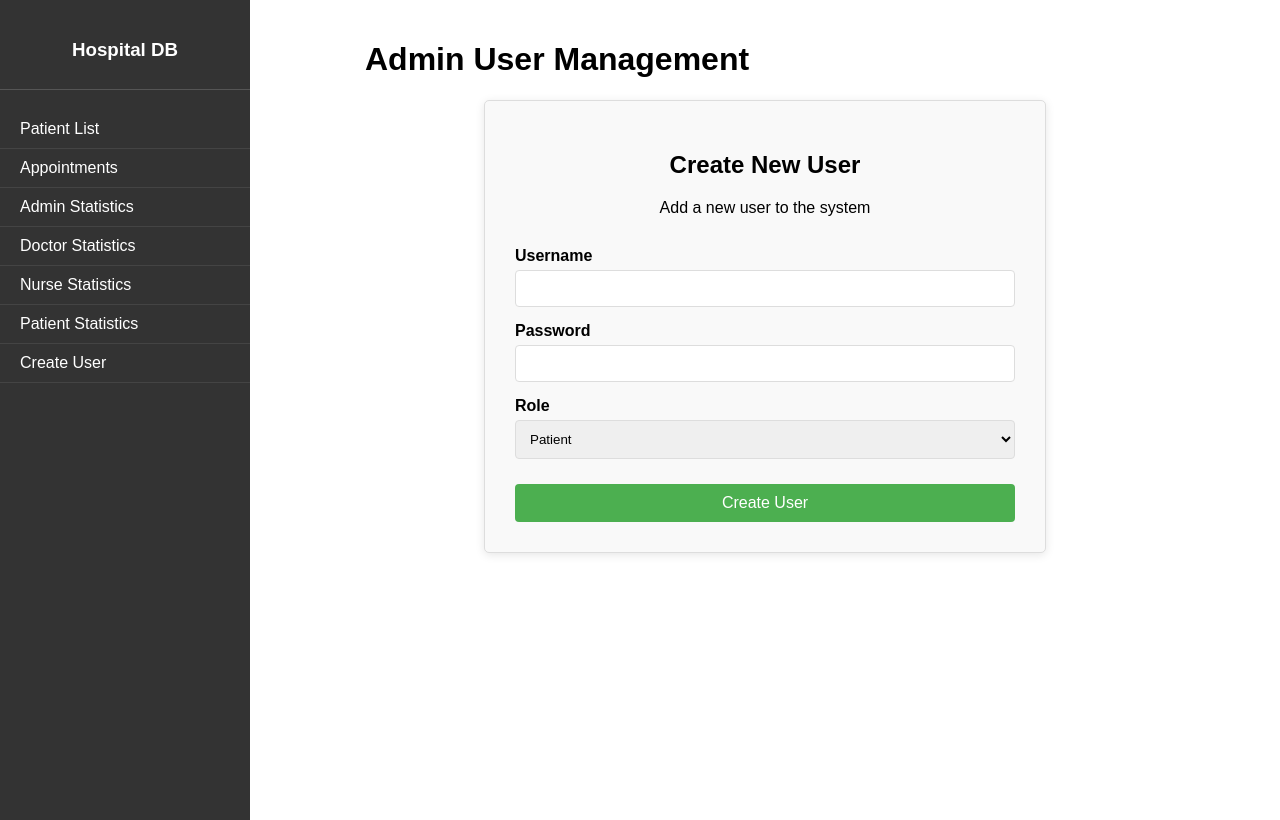
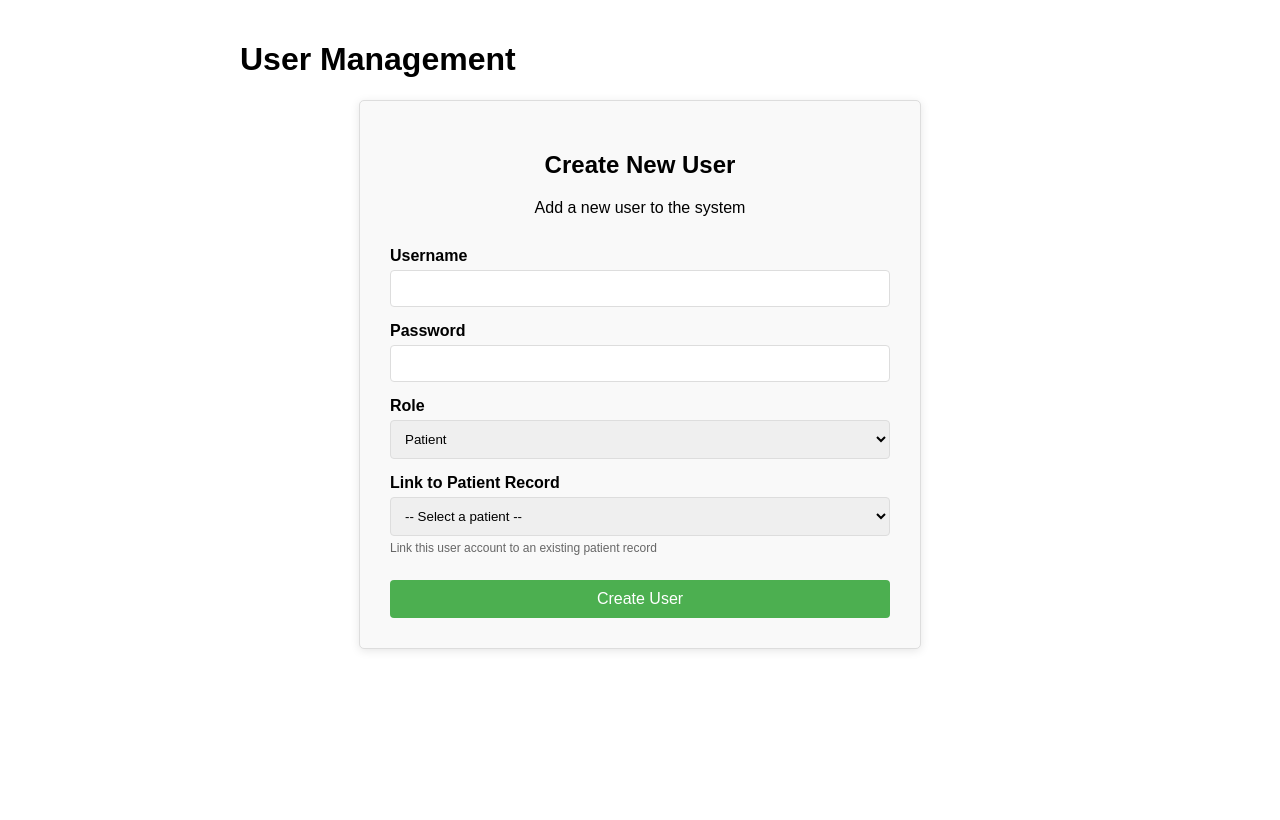
Before and after one commit to ryan-webster-vt/Hospital-Database, a Flask app: template templates/admin_create_user.html in a window 1280 px wide. After the commit the page ends 651 px from the top, so only its background shows below. Run offline with Flask 3, Linux system fonts and the light colour scheme; the template is opened without the code that fills it, so the values that code supplies are empty.

Commit message:
added full user support

```diff
--- a/app.py
+++ b/app.py
@@ -200,23 +200,23 @@ def list_patients():
             connection.close()
 
 # Adds user to user table
-def create_user(username, password, role):
+def create_user(username, password, role, patient_id=None):
     connection = get_connection()
     cursor = connection.cursor()
     hashed_pw = generate_password_hash(password)
-    sql = "INSERT INTO users (username, password_hash, role) VALUES (%s, %s, %s)"
-    cursor.execute(sql, (username, hashed_pw, role))
+    sql = "INSERT INTO users (username, password_hash, role, patient_id) VALUES (%s, %s, %s, %s)"
+    cursor.execute(sql, (username, hashed_pw, role, patient_id))
     connection.commit()
     connection.close()
 
 def validate_user(username, password):
     connection = get_connection()
     cursor = connection.cursor()
-    cursor.execute("SELECT user_id, password_hash, role FROM users WHERE username = %s", (username,))
+    cursor.execute("SELECT user_id, password_hash, role, patient_id FROM users WHERE username = %s", (username,))
     result = cursor.fetchone()
     connection.close()
     if result and check_password_hash(result[1], password):
-        return {"user_id": result[0], "username": username, "role": result[2]}
+        return {"user_id": result[0], "username": username, "role": result[2], "patient_id": result[3]}
     return None
 
 @app.route("/signup", methods = ["GET", "POST"])
@@ -225,9 +225,27 @@ def signup():
         username = request.form["username"]
         password = request.form["password"]
         role = request.form["role"]
-        create_user(username, password, role)
-        return redirect("/login")
-    return render_template("signup.html")
+
+        # Only try to get patient_id if the role is 'patient'
+        patient_id = None
+        if role == 'patient' and 'patient_id' in request.form and request.form['patient_id']:
+            patient_id = request.form['patient_id']
+
+        try:
+            create_user(username, password, role, patient_id)
+            flash(f"Account created successfully! Please log in.")
+            return redirect("/login")
+        except Exception as e:
+            flash(f"Error creating account: {str(e)}")
+
+    # Get list of patients for the dropdown - only needed for the patient role
+    connection = get_connection()
+    cursor = connection.cursor()
+    cursor.execute("SELECT patient_id, first_name, last_name FROM patients ORDER BY last_name, first_name")
+    patients = cursor.fetchall()
+    connection.close()
+
+    return render_template("signup.html", patients=patients)
 
 @app.route("/login", methods = ["GET", "POST"])
 def login():
@@ -235,6 +253,7 @@ def login():
         user = validate_user(request.form["username"], request.form["password"])
         if user:
             session["user"] = user
+            flash(f"Welcome, {user['username']}!")
             return redirect("/list")
         else:
             flash("Invalid credentials.")
@@ -275,21 +294,33 @@ def login_required(role=None):
     return wrapper
 
 @app.route("/admin/create_user", methods=["GET", "POST"])
-#@login_required(role="admin")
+@login_required(role="admin")
 def admin_create_user():
     if request.method == "POST":
         username = request.form["username"]
         password = request.form["password"]
         role = request.form["role"]
 
+        # Only try to get patient_id if the role is 'patient'
+        patient_id = None
+        if role == 'patient' and 'patient_id' in request.form and request.form['patient_id']:
+            patient_id = request.form['patient_id']
+
         try:
-            create_user(username, password, role)
+            create_user(username, password, role, patient_id)
             flash(f"User '{username}' created successfully as {role}.")
             return redirect("/admin/create_user")
         except Exception as e:
             flash(f"Error creating user: {str(e)}")
 
-    return render_template("admin_create_user.html")
+    # Get list of patients for the dropdown
+    connection = get_connection()
+    cursor = connection.cursor()
+    cursor.execute("SELECT patient_id, first_name, last_name FROM patients ORDER BY last_name, first_name")
+    patients = cursor.fetchall()
+    connection.close()
+
+    return render_template("admin_create_user.html", patients=patients)
 
 # --------------------------
 # New Statistical Reports Routes
@@ -297,7 +328,7 @@ def admin_create_user():
 
 # ADMIN STATISTICS
 @app.route("/stats/admin")
-#@login_required(role="admin")
+@login_required(role="admin")
 def admin_stats():
     try:
         connection = get_connection()
@@ -337,7 +368,7 @@ def admin_stats():
 
 # DOCTOR STATISTICS
 @app.route("/stats/doctor")
-#@login_required(role="doctor")
+@login_required(role="doctor")
 def doctor_stats():
     try:
         connection = get_connection()
@@ -387,7 +418,7 @@ def doctor_stats():
 
 # NURSE STATISTICS
 @app.route("/stats/nurse")
-#@login_required(role="nurse")
+@login_required(role="nurse")
 def nurse_stats():
     try:
         connection = get_connection()
@@ -450,16 +481,28 @@ def nurse_stats():
 
 # PATIENT STATISTICS
 @app.route("/stats/patient")
-#@login_required(role="patient")
+@login_required(role="patient")
 def patient_stats():
     try:
-        # For demonstration purposes, we'll show stats for a mock patient
-        # Later this would be tied to the logged-in user's patient ID
         connection = get_connection()
         cursor = connection.cursor()
 
-        # Use a sample patient ID for now
-        patient_id = 1  # Sample patient ID
+        # Get the patient_id of the logged in user
+        # Check if user has a patient_id associated with their account
+        if 'user' in session and session['user'].get('patient_id'):
+            patient_id = session['user']['patient_id']
+            print(patient_id)
+        else:
+            return "Your user account is not linked to any patient record. Please contact the administrator."
+
+        # Get patient name for displaying in the template
+        cursor.execute("SELECT first_name, last_name FROM patients WHERE patient_id = %s", (patient_id,))
+        patient_name = cursor.fetchone()
+
+        if not patient_name:
+            return "Patient record not found. Please contact the administrator."
+
+        patient_fullname = f"{patient_name[0]} {patient_name[1]}"
 
         # 1. Number of appointments for this patient
         cursor.execute("SELECT COUNT(*) FROM appointments WHERE patient_id = %s", (patient_id,))
@@ -472,21 +515,44 @@ def patient_stats():
         # 3. Total dosage amount from prescriptions (SUM)
         cursor.execute("SELECT SUM(dosage) FROM prescriptions WHERE patient_id = %s", (patient_id,))
         total_dosage = cursor.fetchone()[0]
+        total_dosage = total_dosage if total_dosage else 0  # Handle None result
 
         # 4. Average prescription dosage (AVG)
         cursor.execute("SELECT AVG(dosage) FROM prescriptions WHERE patient_id = %s", (patient_id,))
         avg_dosage = cursor.fetchone()[0]
+        avg_dosage = avg_dosage if avg_dosage else 0  # Handle None result
 
         # 5. Number of treatments received (from the treats table)
         cursor.execute("SELECT COUNT(*) FROM treats WHERE patient_id = %s", (patient_id,))
         treatments_count = cursor.fetchone()[0]
 
+        # 6. Get medical record information for this patient
+        cursor.execute("""
+            SELECT m.sex, m.height, m.vaccination_count
+            FROM medical_record m
+            JOIN patients p ON m.medical_record_id = p.medical_record_id
+            WHERE p.patient_id = %s
+        """, (patient_id,))
+        medical_record = cursor.fetchone()
+
+        # Set default values if no medical record exists
+        sex = height = vaccination_count = "No data"
+        if medical_record:
+            sex = medical_record[0] if medical_record[0] else "Not specified"
+            height = medical_record[1] if medical_record[1] else "Not specified"
+            vaccination_count = medical_record[2] if medical_record[2] else 0
+
         return render_template("patient_stats.html",
+                               patient_id=patient_id,
+                               patient_name=patient_fullname,
                                appointments_count=appointments_count,
                                prescriptions_count=prescriptions_count,
                                total_dosage=total_dosage,
                                avg_dosage=avg_dosage,
-                               treatments_count=treatments_count)
+                               treatments_count=treatments_count,
+                               sex=sex,
+                               height=height,
+                               vaccination_count=vaccination_count)
     except Exception as e:
         return f"Error generating patient statistics: {str(e)}"
     finally:
--- a/mysql_connection.py
+++ b/mysql_connection.py
@@ -9,7 +9,7 @@ load_dotenv()
 config = {
     'host': os.getenv('DB_HOST', 'localhost'),
     'user': os.getenv('DB_USER', 'root'),
-    'password': os.getenv('DB_PASSWORD', 'password2357!'),
+    'password': os.getenv('DB_PASSWORD'),
     'database': os.getenv('DB_NAME', 'hospital')
 }
 
--- a/templates/admin_create_user.html
+++ b/templates/admin_create_user.html
@@ -132,26 +132,20 @@
         tr:nth-child(even) {
             background-color: #f9f9f9;
         }
+        .help-text {
+            font-size: 12px;
+            color: #666;
+            margin-top: 5px;
+        }
+        /* Make sure the patient-selection div is visible by default */
+        #patient-selection {
+            display: block;
+        }
     </style>
 </head>
 <body>
-    <div class="sidebar">
-        <div class="sidebar-header">
-            <h3>Hospital DB</h3>
-        </div>
-        <ul class="sidebar-nav">
-            <li><a href="/list">Patient List</a></li>
-            <li><a href="/appointments">Appointments</a></li>
-            <li><a href="/stats/admin">Admin Statistics</a></li>
-            <li><a href="/stats/doctor">Doctor Statistics</a></li>
-            <li><a href="/stats/nurse">Nurse Statistics</a></li>
-            <li><a href="/stats/patient">Patient Statistics</a></li>
-            <li class="active"><a href="/admin/create_user">Create User</a></li>
-        </ul>
-    </div>
-
     <div class="main-content">
-        <h1>Admin User Management</h1>
+        <h1>User Management</h1>
 
         {% if get_flashed_messages() %}
         <div class="status-message">
@@ -178,12 +172,22 @@
                 </div>
                 <div class="form-group">
                     <label for="role">Role</label>
-                    <select id="role" name="role" required>
+                    <select id="role" name="role" required onchange="togglePatientSelection()">
                         <option value="patient">Patient</option>
                         <option value="nurse">Nurse</option>
                         <option value="doctor">Doctor</option>
                         <option value="admin">Administrator</option>
                     </select>
+                </div>
+                <div id="patient-selection" class="form-group">
+                    <label for="patient_id">Link to Patient Record</label>
+                    <select id="patient_id" name="patient_id">
+                        <option value="">-- Select a patient --</option>
+                        {% for patient in patients %}
+                        <option value="{{ patient[0] }}">{{ patient[1] }} {{ patient[2] }} (ID: {{ patient[0] }})</option>
+                        {% endfor %}
+                    </select>
+                    <p class="help-text">Link this user account to an existing patient record</p>
                 </div>
                 <button type="submit">Create User</button>
             </form>
@@ -191,15 +195,34 @@
     </div>
 
     <script>
+        // Show/hide patient selection based on role
+        function togglePatientSelection() {
+            var role = document.getElementById('role').value;
+            var patientSelection = document.getElementById('patient-selection');
+
+            if (role === 'patient') {
+                patientSelection.style.display = 'block';
+            } else {
+                patientSelection.style.display = 'none';
+            }
+        }
+
+        // Run on page load
+        document.addEventListener('DOMContentLoaded', function() {
+            // Run the toggle function on page load to ensure proper initial state
+            togglePatientSelection();
+
+            // Handle flash messages
             var statusMessage = document.querySelector(".status-message");
             if (statusMessage) {
                 setTimeout(function() {
-                statusMessage.classList.add('fade-out');
+                    statusMessage.style.opacity = 0;
                     setTimeout(function() {
                         statusMessage.style.display = 'none';
                     }, 1000);
                 }, 5000);
             }
+        });
     </script>
 </body>
 </html>
```
Also changed, not shown: hospital.sql (+31 -0 lines), templates/signup.html (+47 -2 lines). Lines whose indentation alone changed are shown as unchanged.
